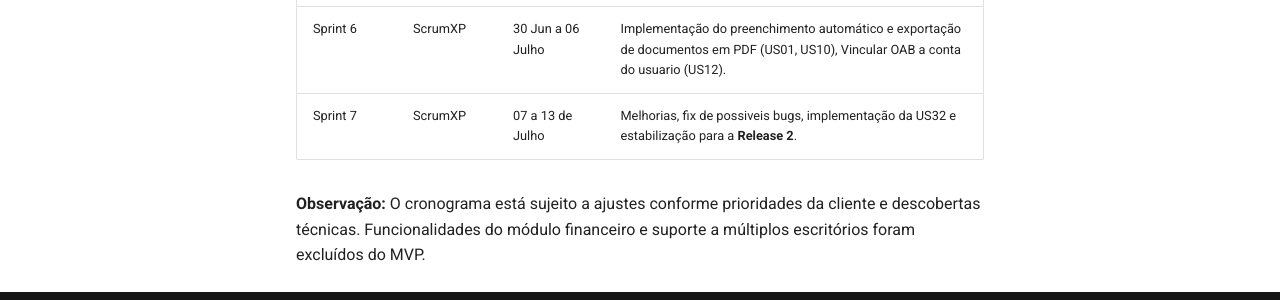
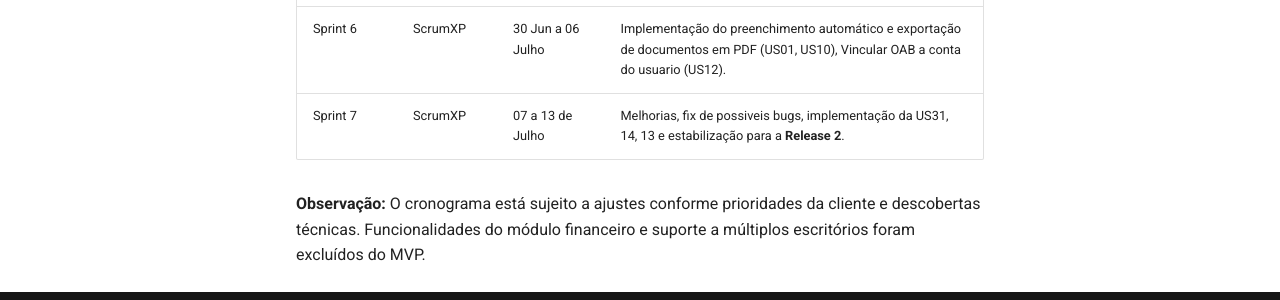
Before and after one commit to mdsreq-fga-unb/2025.1-T01-AdvogaAI, an MkDocs documentation site: the page built from docs/cronograma.md, in a window 1280 px wide and 1314 px high. Shown: the part 978-1278 px from the top of the window. Built offline with MkDocs 1.6.1 and Material for MkDocs 9.7.7, drawn with Linux system fonts in a browser that asks for light colours.

Commit message:
Update cronograma.md

```diff
--- a/docs/cronograma.md
+++ b/docs/cronograma.md
@@ -13,6 +13,6 @@
 | Sprint 4 | ScrumXP | 16 a 22 de Junho  | Gestão de Clientes (CRUD): Desenvolvimento completo do fluxo de cadastro, visualização, atualização e exclusão de clientes (US06, US07, US08, US09).|
 | Sprint 5 | ScrumXP | 23 a 29 de Junho  | Implementação da geração dinâmica de documentos com templates (US02, US03, US04, US05) e (US29, US27, US26, US30). **Release 1** planejada ao final da sprint.|
 | Sprint 6 | ScrumXP | 30 Jun a 06 Julho | Implementação do preenchimento automático e exportação de documentos em PDF (US01, US10), Vincular OAB a conta do usuario (US12).|
-| Sprint 7 | ScrumXP | 07 a 13 de Julho  | Melhorias, fix de possiveis bugs, implementação da US32 e estabilização para a **Release 2**.                                                        |
+| Sprint 7 | ScrumXP | 07 a 13 de Julho  | Melhorias, fix de possiveis bugs, implementação da US31, 14, 13 e estabilização para a **Release 2**.                                                        |
 
 **Observação:** O cronograma está sujeito a ajustes conforme prioridades da cliente e descobertas técnicas. Funcionalidades do módulo financeiro e suporte a múltiplos escritórios foram excluídos do MVP.
```
